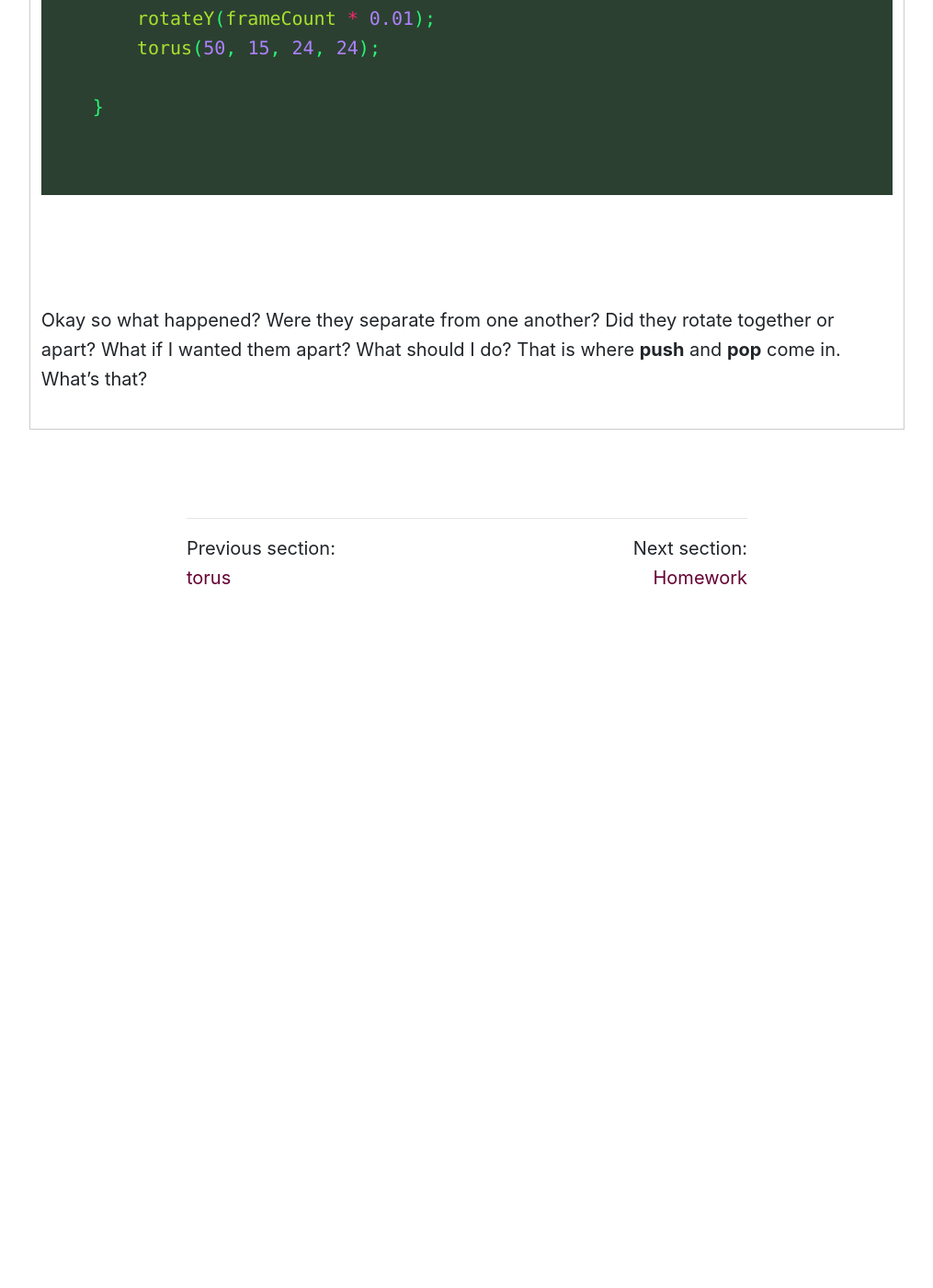
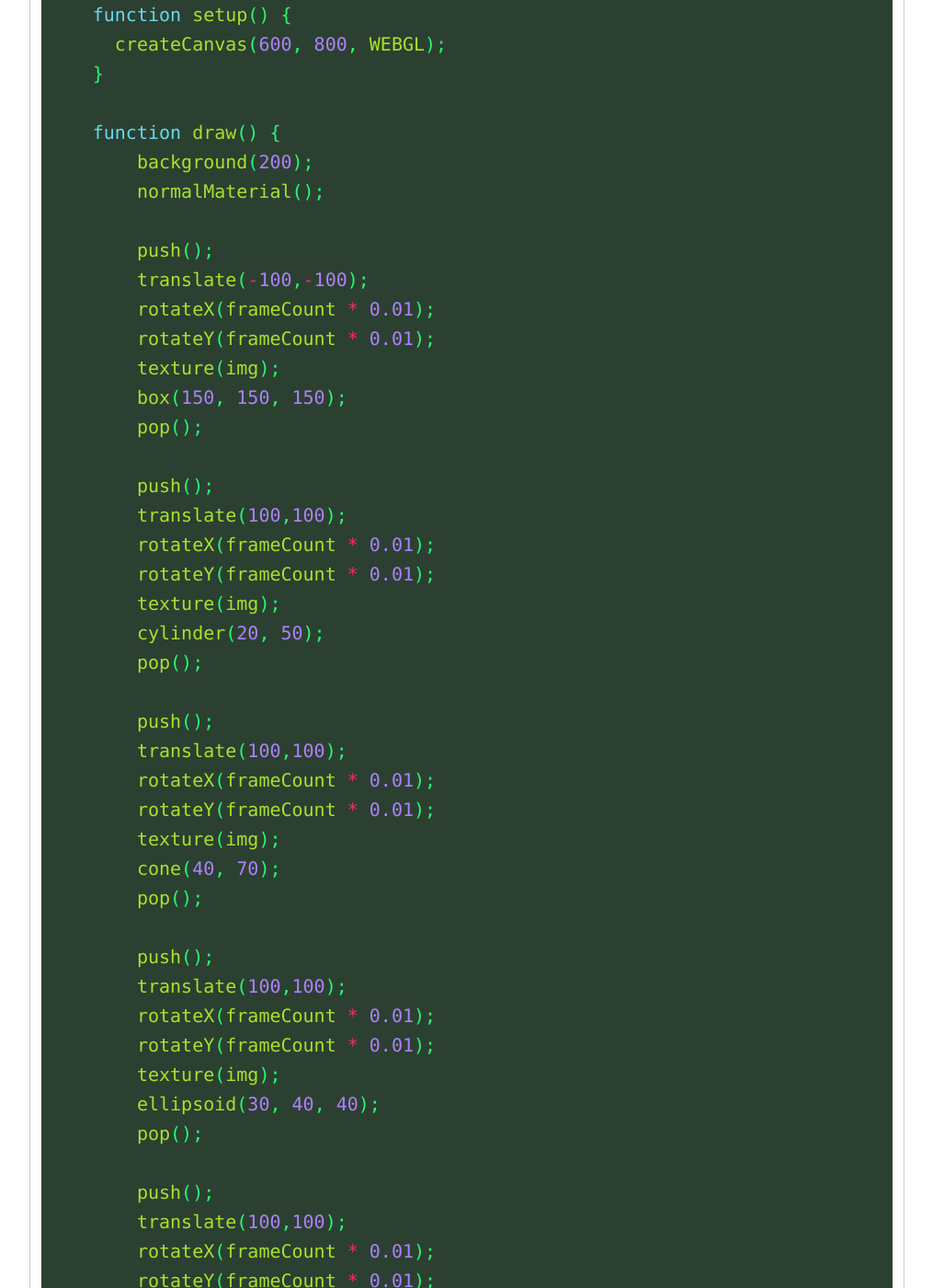
Before and after one commit to Montana-Media-Arts/220-creative-coding2-Spring2021, a Jekyll site: the page built from modules/week-9/_posts/2003-01-01-push-pop.md, in a window 1280 px wide and 1400 px high, scrolled down 1035 px. Shown: the whole window at 92% size, without its empty margins (132-1147 px from the left). Built offline with Jekyll 4.4.1, drawn with Linux system fonts in a browser that asks for light colours; nearby versions of some CDN libraries; comment, search, counter and statistics services are not loaded; before the commit the page ends 1695 px from its top, so only the background shows below that; some of the changed text lies outside the part shown.

Commit message:
updated text

````diff
--- a/modules/week-9/_posts/2003-01-01-push-pop.md
+++ b/modules/week-9/_posts/2003-01-01-push-pop.md
@@ -16,57 +16,20 @@ jotted: false
 <div id="Overview" class="tabcontent" style="display:block"  >
 <div class="tabhtml" markdown="1">
 
-What if we want to add multiple 3D shapes?  Let's look at an example.
-
-```js
-// draw a box and a torus
-// translate and rotate them both
-function setup() {
-  createCanvas(600, 800, WEBGL);
-}
-
-function draw() {
-    background(200);
-    normalMaterial();
-    translate(-100,-100);
-    rotateX(frameCount * 0.01);
-    rotateY(frameCount * 0.01);
-    box(150, 150, 150);
-
-    translate(100,100);
-    rotateX(frameCount * 0.01);
-    rotateY(frameCount * 0.01);
-    torus(50, 15, 24, 24);
-
-}
-
-```
-
-Okay so what happened?  Were they separate from one another?  Did they rotate together or apart?  What if I wanted them apart?  What should I do?  That is where **push** and **pop** come in. What's that?
-
-</div>
-</div>
-
-<div id="pushpop" class="tabcontent">
-<div class="tabhtml" markdown="1">
+That is where **push** and **pop** come in. What's that?
 
 ### push and pop
 
-The push() function saves the current drawing style settings and transformations, while pop() restores these settings. Note that these functions are always used together. They allow you to change the style and transformation settings and later return to what you had. When a new state is started with push(), it builds on the current style and transform information. The push() and pop() functions can be embedded to provide more control.
-
-push() stores information related to the current transformation state and style settings controlled by the following functions: fill(), noFill(), noStroke(), stroke(), tint(), noTint(), strokeWeight(), strokeCap(), strokeJoin(), imageMode(), rectMode(), ellipseMode(), colorMode(), textAlign(), textFont(), textSize(), textLeading(), applyMatrix(), resetMatrix(), rotate(), scale(), shearX(), shearY(), translate(), noiseSeed().
-
-In WEBGL mode additional style settings are stored. These are controlled by the following functions: setCamera(), ambientLight(), directionalLight(), pointLight(), texture(), specularMaterial(), shininess(), normalMaterial() and shader().
-
-</div>
-</div>
-
-<div id="updatedexample" class="tabcontent">
-<div class="tabhtml" markdown="1">
 
 Now, let's add the push and pop methods and see how things change.
 
 ```js
+
+let img;
+function preload() {
+  img = loadImage('assets/dog.jpg');
+}
+
 // draw a box and a torus
 // translate and rotate them both
 function setup() {
@@ -81,6 +44,7 @@ function draw() {
     translate(-100,-100);
     rotateX(frameCount * 0.01);
     rotateY(frameCount * 0.01);
+    texture(img);
     box(150, 150, 150);
     pop();
 
@@ -88,7 +52,45 @@ function draw() {
     translate(100,100);
     rotateX(frameCount * 0.01);
     rotateY(frameCount * 0.01);
-    torus(50, 15, 24, 16);
+    texture(img);
+    cylinder(20, 50);
+    pop();
+
+    push();
+    translate(100,100);
+    rotateX(frameCount * 0.01);
+    rotateY(frameCount * 0.01);
+    texture(img);
+    cone(40, 70);
+    pop();
+
+    push();
+    translate(100,100);
+    rotateX(frameCount * 0.01);
+    rotateY(frameCount * 0.01);
+    texture(img);
+    ellipsoid(30, 40, 40);
+    pop();
+
+    push();
+    translate(100,100);
+    rotateX(frameCount * 0.01);
+    rotateY(frameCount * 0.01);
+    texture(img);
+    torus(30, 15);
+    pop();
+
+    push();
+    rotateX(frameCount * 0.01);
+    rotateY(frameCount * 0.01);
+    translate(-100, -100);
+    texture(img);
+    beginShape();
+    vertex(0, 0, 100, 0, 0);
+    vertex(200, 0, 50, 1, 0);
+    vertex(200, 200, 100, 1, 1);
+    vertex(0, 200, 50, 0, 1);
+    endShape(CLOSE);
     pop();
 }
 
````
Also changed, not shown: modules/week-9/_posts/2002-04-01-cone.md (deleted, +0 -88 lines), modules/week-9/_posts/2002-04-02-ellipsoid.md (deleted, +0 -86 lines), modules/week-9/_posts/2002-04-03-torus.md (deleted, +0 -88 lines).
